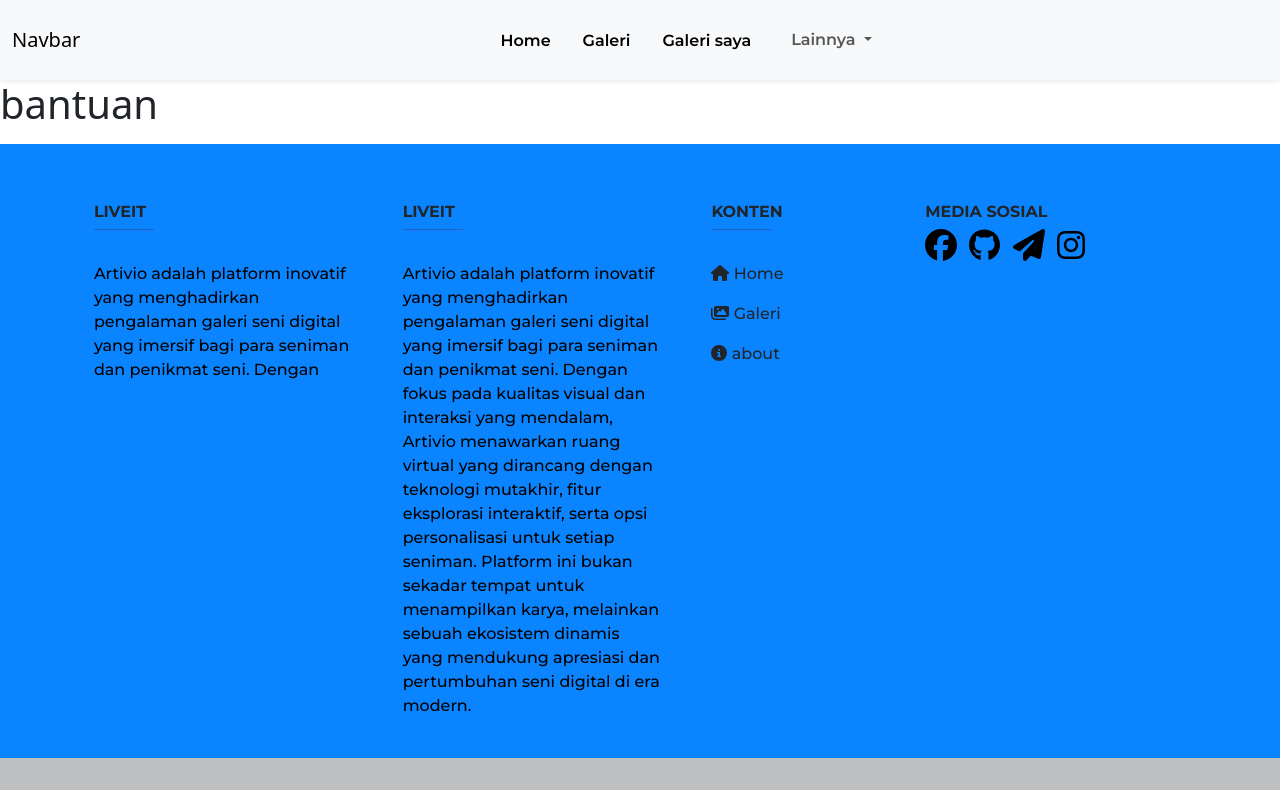
After one commit to Billzerma/TA, a Django app: page /bantuan/ in a window 1280 px wide. The commit adds this page. Run offline with Django 5.2, Linux system fonts and the light colour scheme.

Commit message:
hit the floor

```diff
--- a/luminanapp/static/luminance/css/detailGaleri/style.css
+++ b/luminanapp/static/luminance/css/detailGaleri/style.css
@@ -66,7 +66,7 @@
 }
 
 .dgaleri-artwork {
-  background-color: #d9d9d9;
+  background-color: #ffffff;
 }
 
 .photo-profil-galeri {
@@ -118,6 +118,14 @@
   opacity: 1;
 }
 
+.bread-pad{
+  margin-top: 16px !important;
+}
+
+.nav-bread{
+  background-color: #eaecf4;
+
+}
 
 @media (max-width: 991.98px){
 
--- a/luminanapp/static/luminance/css/editGaleri/style.css
+++ b/luminanapp/static/luminance/css/editGaleri/style.css
@@ -13,7 +13,7 @@
     margin-right: 1rem;
   }
 
-  .sec-card-mygaleri {
+  .sec-card-editgaleri {
     height: 18rem; /* Tinggi card, disesuaikan */
   }
 
--- /dev/null
+++ b/luminanapp/templates/luminance/bantuan.html
@@ -0,0 +1,8 @@
+{% extends 'luminance/base.html' %}
+
+{% block title %}Tentang Kami{% endblock %}
+
+{% block content %}
+    <h1>bantuan </h1>
+
+{% endblock %}
--- a/luminanapp/templates/luminance/manageGaleri.html
+++ b/luminanapp/templates/luminance/manageGaleri.html
@@ -6,7 +6,7 @@
     <div class="container-fluid">
       <div class="d-sm-flex align-items-center justify-content-between mb-4">
         <h1 class="h3 mb-0 text-gray-800">Galeri Saya</h1>
-        <a href="#" class="d-none d-sm-inline-block btn btn-sm btn-primary shadow-sm"><i
+        <a href="{% url 'tambahGaleri' %}" class="d-none d-sm-inline-block btn btn-sm btn-primary shadow-sm"><i
           class="fa-solid fa-plus fa-lg text-white-50"></i> Buat Galeri</a>
       </div>
 
--- a/luminanapp/templates/luminance/partials/navbar.html
+++ b/luminanapp/templates/luminance/partials/navbar.html
@@ -13,14 +13,14 @@
       <div class="collapse navbar-collapse bg-body-tertiary" id="navbarSupportedContent">
         <ul class="navbar-nav mx-auto mb-2 mb-lg-0 pos-nav">
           <li class="nav-item">
-            <a class="active font-nav" aria-current="page" href="#">Home</a>
+            <a class="active font-nav" aria-current="page" href="{% url 'home' %}">Home</a>
           </li>
           <li class="nav-item">
-            <a class="font-nav" href="#">Galeri</a>
+            <a class="font-nav" href="{% url 'galeri' %}">Galeri</a>
           </li>
 
           <li class="nav-item">
-            <a class="font-nav" href="#">Dashboard</a>
+            <a class="font-nav" href="{% url 'galeriSaya' %}">Galeri saya</a>
           </li>
 
              <li class="dropdown font-nav button-more">
@@ -28,8 +28,8 @@
             Lainnya
           </a>
           <ul class="dropdown-menu">
-            <li><a class="dropdown-item" href="#">About</a></li>
-            <li><a class="dropdown-item" href="#">Help</a></li>
+            <li><a class="dropdown-item" href="{% url 'tentang' %}">Tentang</a></li>
+            <li><a class="dropdown-item" href="{% url 'bantuan' %}">Bantuan</a></li>
           </ul>
         </li>
         </ul>
--- a/luminanapp/templates/luminance/tambahGaleri.html
+++ b/luminanapp/templates/luminance/tambahGaleri.html
@@ -4,6 +4,12 @@
 <div id="content-wrapper" class="d-flex flex-column">
   <div id="content">
     <div class="container-fluid">
+      <nav style="--bs-breadcrumb-divider: '>';" aria-label="breadcrumb">
+  <ol class="breadcrumb">
+    <li class="breadcrumb-item"><a href="{% url 'galeriSaya' %}">Galeri</a></li>
+    <li class="breadcrumb-item active" aria-current="page">Buat Galeri</li>
+  </ol>
+</nav>
       <div class="d-sm-flex align-items-center justify-content-between mb-4">
         <h1 class="h3 mb-0 text-gray-800">Buat Galeri</h1>
       </div>
--- a/luminanapp/urls.py
+++ b/luminanapp/urls.py
@@ -6,11 +6,12 @@ urlpatterns = [
     path('login/', views.login_view, name='login'),
     path('register/', views.register_view, name='signup'),
     path('tentang/', views.tentang_view, name='tentang'),
+    path('bantuan/', views.bantuan_view, name='bantuan'),
     path('galeri/', views.galeri_view, name='galeri'),
     path('onGaleri/', views.detailGaleri_view, name='onGaleri'),
     path('onKarya/', views.detailKarya_view, name='onKarya'),
     path('dashboard/', views.dashboard_view, name='dashboard'),
     path('galeriSaya/', views.manageGaleri_view, name='galeriSaya'),
     path('tambahGaleri/', views.tambahGaleri_view, name='tambahGaleri'),
-    path('editGaleri/', views.editGaleri_view, name='tambahGaleri'),
+    path('editGaleri/', views.editGaleri_view, name='editGaleri'),
 ]
--- a/luminanapp/views.py
+++ b/luminanapp/views.py
@@ -11,6 +11,9 @@ def register_view(request):
 
 def tentang_view(request):
     return render(request, 'luminance/tentang.html')
+
+def bantuan_view(request):
+    return render(request, 'luminance/bantuan.html')
 
 def galeri_view(request):
     return render(request, 'luminance/galeri.html')
```
Also changed, not shown: luminanapp/templates/luminance/detailGaleri.html (+9 -9 lines), luminanapp/templates/luminance/editGaleri.html (+8 -8 lines), luminanapp/templates/luminance/partialsDash/sideTop.html (+8 -10 lines).
